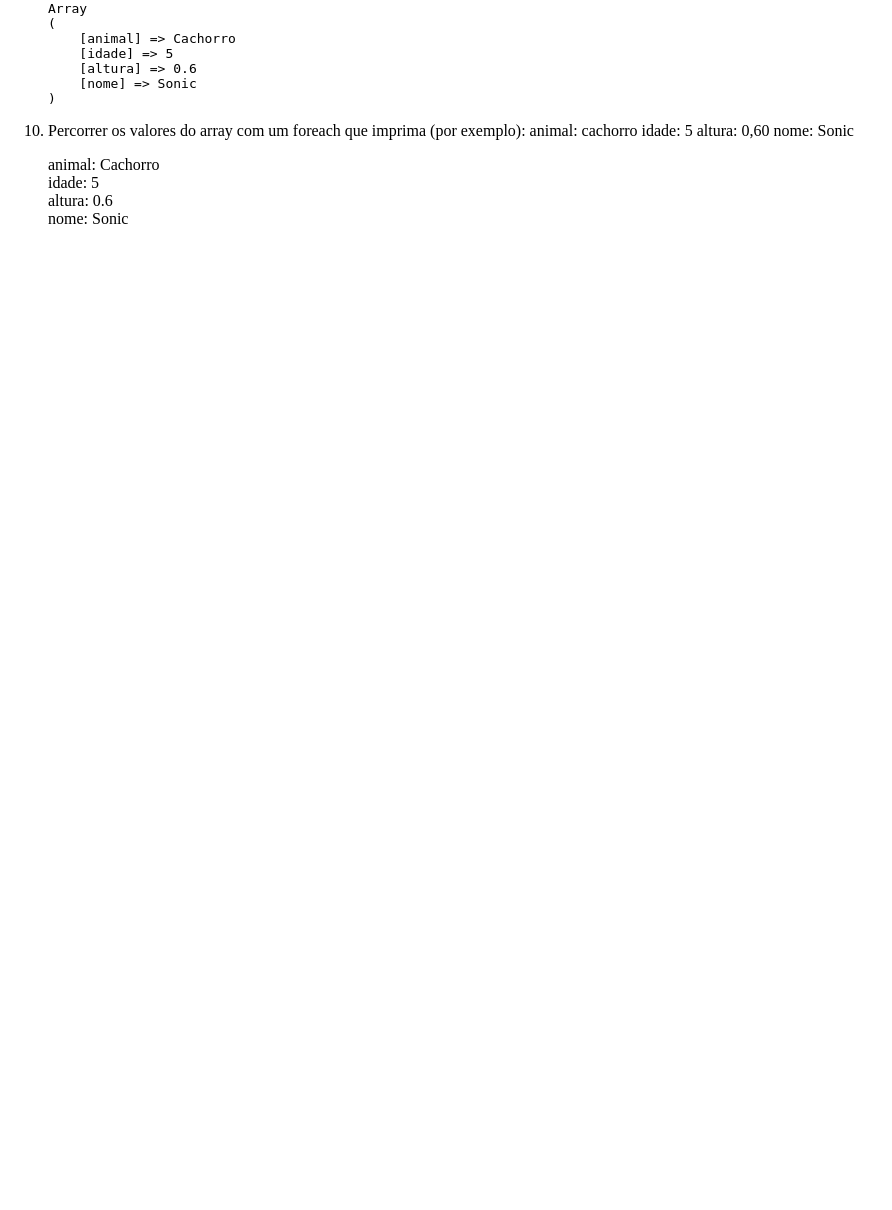
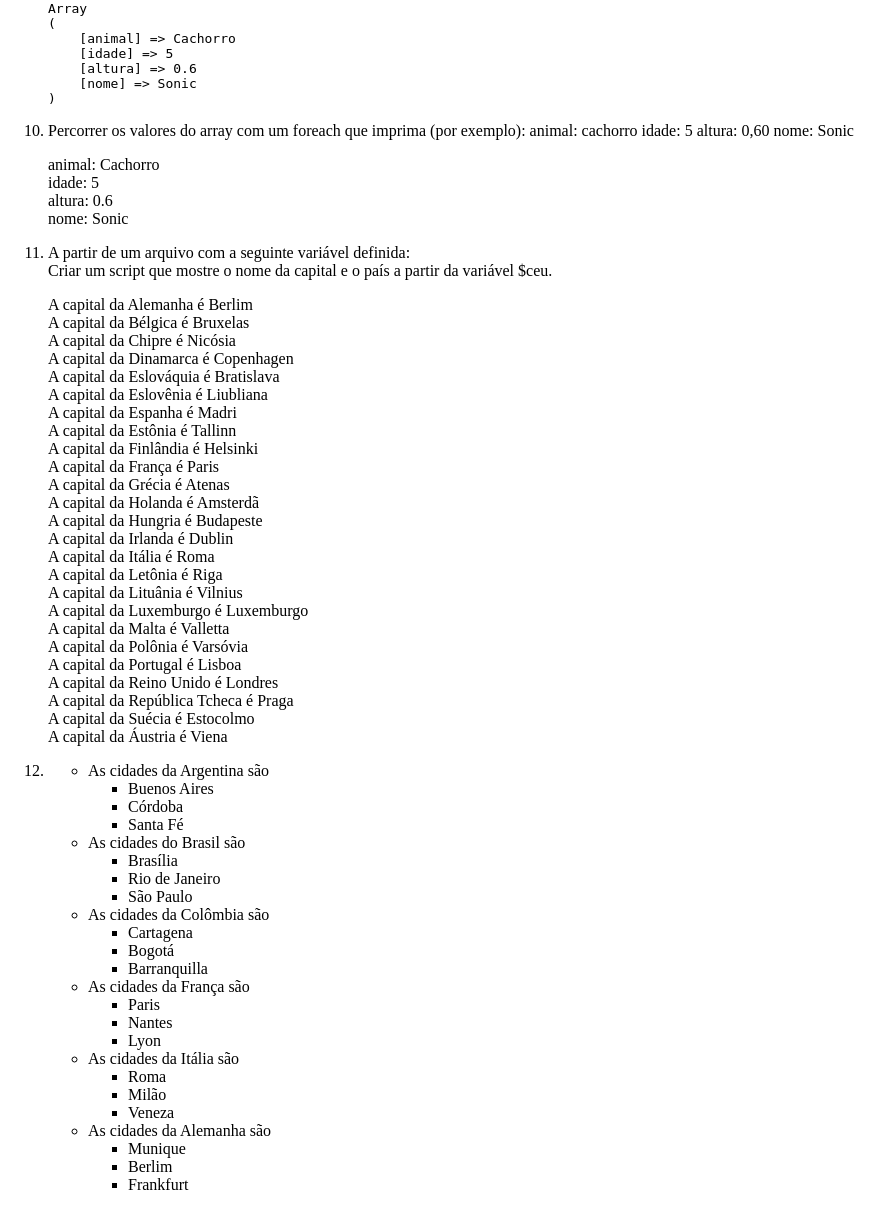
Before and after one commit to gabriel-brunetti/PHP-Aula18-Loops, a PHP site: page / in a window 1280 px wide. Shown: the part 1997-3207 px from the top of the page, without its empty margins (0-892 px from the left). Before the commit the page ends 2221 px from the top, so only its background shows below. Run offline with PHP 8.4, Linux system fonts and the light colour scheme.

Commit message:
exercício 11 e 12

```diff
--- a/index.php
+++ b/index.php
@@ -250,6 +250,67 @@
         ?>
         </div>
         </li>
+
+        <li>
+            <p>A partir de um arquivo com a seguinte variável definida:<br>
+                Criar um script que mostre o nome da capital e o país a partir da variável $ceu.
+            </p>
+            <div>
+                <?php
+                    $ceu = array( "Itália"=>"Roma", "Luxemburgo"=>"Luxemburgo",
+                    "Bélgica"=> "Bruxelas", "Dinamarca"=>"Copenhagen",
+                    "Finlândia"=>"Helsinki", "França" => "Paris",
+                    "Eslováquia"=>"Bratislava", "Eslovênia"=>"Liubliana",
+                    "Alemanha" => "Berlim", "Grécia" => "Atenas",
+                    "Irlanda"=>"Dublin", "Holanda"=>"Amsterdã",
+                    "Portugal"=>"Lisboa", "Espanha"=>"Madri",
+                    "Suécia"=>"Estocolmo", "Reino Unido"=>"Londres",
+                    "Chipre"=>"Nicósia", "Lituânia"=>"Vilnius", "República
+                    Tcheca"=>"Praga", "Estônia"=>"Tallinn",
+                    "Hungria"=>"Budapeste", "Letônia"=>"Riga",
+                    "Malta"=>"Valletta", "Áustria" => "Viena",
+                    "Polônia"=>"Varsóvia") ;
+
+                    ksort($ceu, SORT_STRING);
+
+                    foreach ($ceu as $pais => $capital) {
+                        echo "A capital da $pais é $capital <br>";
+                    }
+                ?>
+            </div>
+        </li>
+
+        <li>
+            <p>
+            </p>
+            <div>
+                <?php
+                    $ceu = [
+                        "Argentina" => ["Buenos Aires", "Córdoba", "Santa Fé"],
+                        "Brasil" => ["Brasília", "Rio de Janeiro", "São Paulo"],
+                        "Colômbia" => ["Cartagena", "Bogotá", "Barranquilla"],
+                        "França" => ["Paris", "Nantes", "Lyon"],
+                        "Itália" => ["Roma", "Milão", "Veneza"],
+                        "Alemanha" => ["Munique", "Berlim", "Frankfurt"]
+                        ];
+
+                    echo('<ul>');
+                    foreach ($ceu as $indexPais => $arrayDeCidades) {
+
+                        $oOuA = $indexPais == 'Brasil' ? 'o' : 'a';
+                        echo("<li>As cidades d$oOuA $indexPais são</li>");
+                        echo('<ul>');
+
+                        foreach ($arrayDeCidades as $cidade) {
+                            echo("<li>$cidade</li>");
+                        }
+
+                        echo('</ul>');
+                    }
+                    echo('</ul>');
+                ?>
+            </div>
+        </li>
     </ol>
 </body>
 </html>
```
